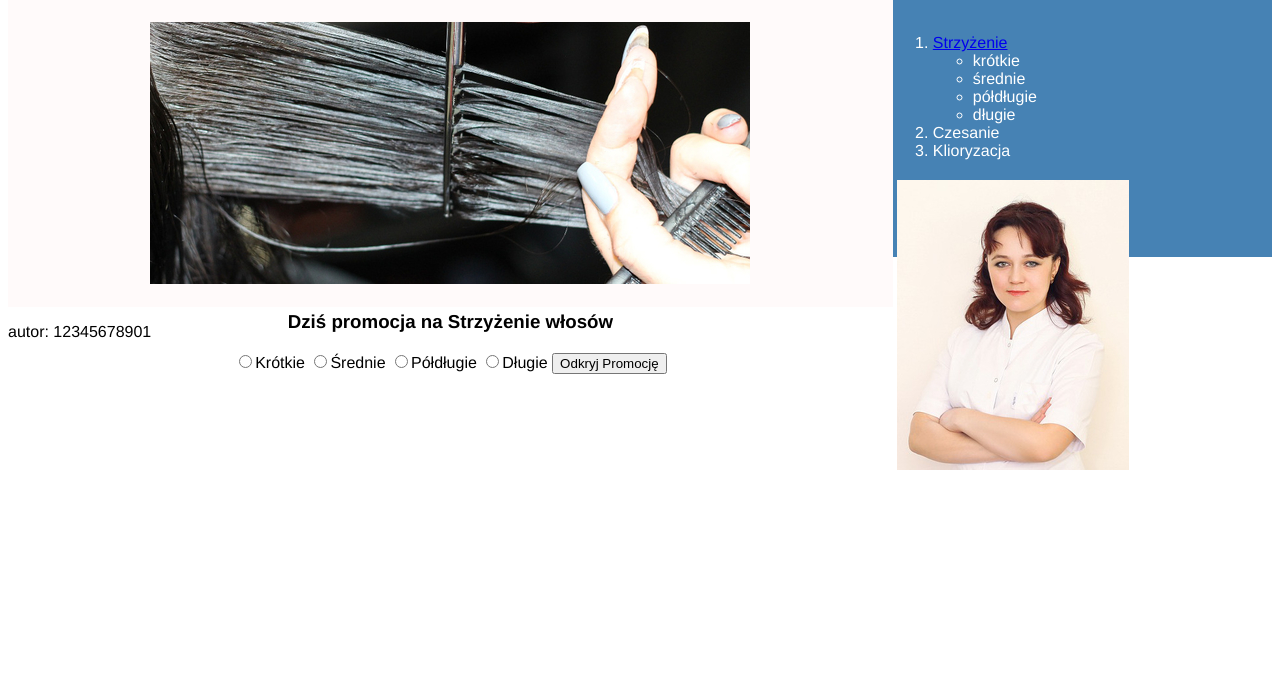
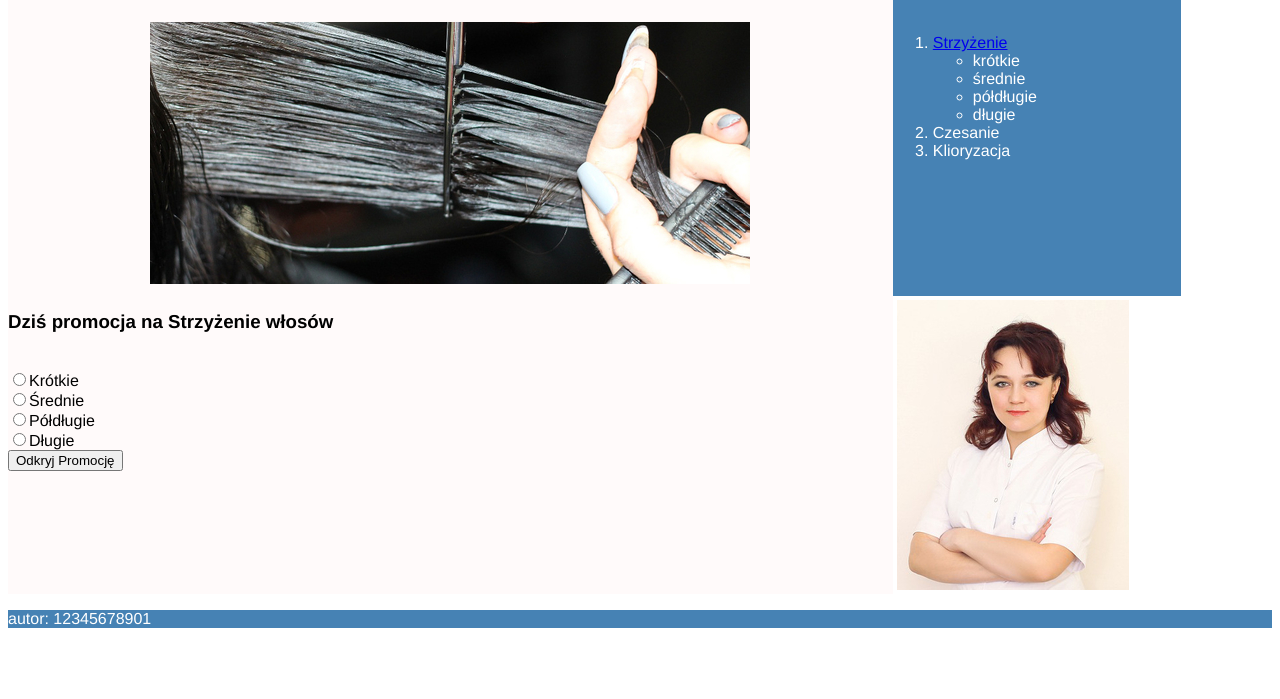
Before and after one commit to LeonardZmij/salon-Fryzjerski, a plain HTML site: page fryzura.html in a window 1280 px wide. Shown: the part 101-800 px from the top of the page. Drawn offline with Linux system fonts and the light colour scheme.

Commit message:
Finalna wersja

```diff
--- a/fryzura.html
+++ b/fryzura.html
@@ -4,7 +4,7 @@
     <meta charset="UTF-8">
     <meta name="viewport" content="width=device-width, initial-scale=1.0">
     <title>Usługi fryzjerskie</title>
-    <script src="script.js"></script>
+    <script src="script.js"defer></script>
     <link rel="stylesheet" href="style.css">
 
 </head>
@@ -14,14 +14,15 @@
             <div> <a href="index.html"><h2>SALON FRYZJERSKI</h2></a>
             <img src="obraz2.jpg" alt="czesanie">
             </div>
-            <div>
-                <h3>Dziś promocja na Strzyżenie włosów</h3>
-                <input type="radio" name="" id="">Krótkie
-                <input type="radio" name="" id="">Średnie
-                <input type="radio" name="" id="">Półdługie
-                <input type="radio" name="" id="">Długie
+            <div id="promocje">
+                <h3>Dziś promocja na Strzyżenie włosów</h3><br>
+                <input type="radio" name="a" class="aaa" value="10" id="krotkie">Krótkie <br>
+                <input type="radio" name="a" class="aaa" value="20" id="srednie">Średnie<br>
+                <input type="radio" name="a" class="aaa" value="30" id="pol">Półdługie<br>
+                <input type="radio" name="a" class="aaa" value="40" id="dlugie">Długie<br>
 
-                <input type="button" value="Odkryj Promocję">
+                <input type="button" id="wyslij" value="Odkryj Promocję" onclick="sprawdz()">
+                <div id="wynik"></div>
             </div>
         </div>
         <div id="prawy">
@@ -40,13 +41,17 @@
                     <li>Klioryzacja</li>
                 </ol>
         </div>
+        <div>
+
+        </div>
             <div>
                 <img src="obraz1.jpg" alt="Fryzjer">
             </div>
         </div>
+
     </div>
 
-    <div>
+    <div id="stopka">
         <p>autor: 12345678901</p>
     </div>
 </body>
--- a/script.js
+++ b/script.js
@@ -0,0 +1,19 @@
+// script.js
+
+var wyslij = document.querySelector('#wyslij');
+let div = document.querySelector("#wynik");
+
+// Definicja funkcji sprawdz()
+function sprawdz() {
+    var elementyRadio = document.querySelectorAll(".aaa");
+    for (const radio of elementyRadio) {
+        radio.addEventListener("click", function () {
+            div.innerHTML = radio.value;
+        });
+    }
+}
+
+// Dodaj obsługę zdarzenia kliknięcia dla przycisku o id "wyslij"
+wyslij.addEventListener("click", function() {
+    sprawdz(); // Wywołaj funkcję sprawdz() po kliknięciu przycisku "wyslij"
+});
--- a/style.css
+++ b/style.css
@@ -2,8 +2,8 @@ body{
     font-family: Helvetica;
 }
 #lewy:nth-child(1){
-    background-color: red;
-    height: 400px;
+    /* background-color: red;
+    height: 400px; */
     width: 70%;
     background-color: snow;
     text-align: center;
@@ -11,37 +11,38 @@ body{
 
 #lewy:nth-child(2){
     background-color: red;
-    height: 400px;
+    /* height: 400px; */
     width: 70%;
     background-color: snow;
     font-size: 150%;
 }
 
-#prawy:nth-child(1){
-    height: 150px;
-    width: 30%;
+#prawy div:nth-child(1){
+    /* height: 150px; */
+    width: 120%;
     background-color: steelblue;
     color: white;
     text-align: center;
 }
 
-#prawy:nth-child(2){
-    height: 350px;
-    width: 30%;
+#prawy div:nth-child(2){
+    /* height: 350px; */
+    width: 120%;
     background-color: steelblue;
     color: white;
 }
 
-#prawy:nth-child(3){
-    height: 300px;
-    width: 30%;
+#prawy div:nth-child(3){
+    height: 120px;
     background-color: steelblue;
-    text-align: center;
+    width: 120%;
+
 }
 
 #stopka{
     background-color: steelblue;
     color: white;
+    /* margin-top: 130px; */
 }
 
 h2{
@@ -65,6 +66,9 @@ img:hover{
     display: flex;
     flex-direction: column;
 }
+#lewy p{
+    text-align: left;
+}
 #prawy h2{
     text-align: center;
 }
@@ -72,3 +76,13 @@ img:hover{
     display: flex;
     flex-direction: column;
 }
+
+#prawy img{
+    display: block;
+    margin-left: auto;
+    margin-right: auto;
+}
+
+#promocje{
+    text-align: left;
+}
```
Also changed, not shown: index.html (+4 -1 lines).
